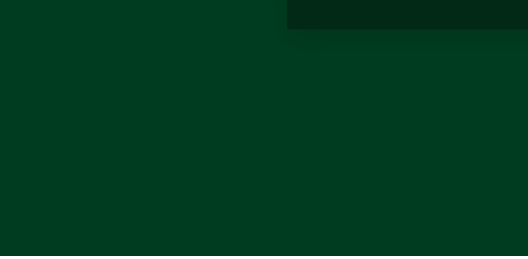
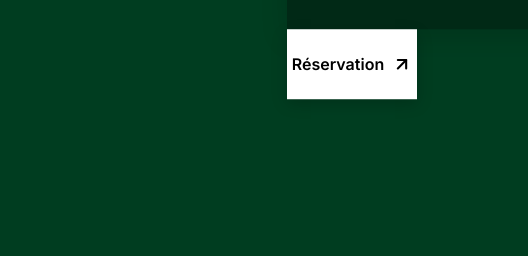
Before and after one commit to MTRYM/wbchr, a plain HTML site: page templates/index.html in a window 1280 px wide. Shown: the part 1471-1730 px from the top of the page, 0-528 px from the left. Drawn offline with Linux system fonts and the light colour scheme; grey boxes are pictures that could not be loaded.

Commit message:
Update index.html

```diff
--- a/templates/index.html
+++ b/templates/index.html
@@ -730,6 +730,38 @@
     z-index: 10;
 }
 
+.reservation-button-card {
+    position: absolute;
+    top: 100%; /* Positionne le haut du bouton au bas de la carte */
+    left: 0; /* Aligné à gauche de la carte */
+    width: 130px; /* Largeur fixe */
+    height: 70px; /* Hauteur fixe */
+    background-color: var(--white);
+    color: var(--black);
+    text-decoration: none;
+    display: flex;
+    align-items: center;
+    justify-content: center;
+    font-weight: 600;
+    text-align: center;
+    box-shadow: 0 5px 15px rgba(0,0,0,0.2);
+    transition: all 0.3s ease;
+    gap: 8px; /* Espace entre le texte et l'icône */
+}
+
+.reservation-button-card .arrow-icon {
+    stroke: var(--black);
+    transition: transform 0.3s ease;
+}
+
+.reservation-button-card:hover {
+    background-color: var(--grey-light);
+}
+
+.reservation-button-card:hover .arrow-icon {
+    transform: translate(3px, -3px);
+}
+
 .section1 .middle-card p {
     margin: 0;
     font-size: 1.0rem;
@@ -801,6 +833,13 @@
         </div>
         <div class="middle-card">
             <p>Lorem ipsum dolor sit amet, consectetur adipiscing elit. Etiam a mauris leo. Sed a odio metus. Integer in risus sit amet est vehicula accumsan. Nullam dignissim pellentesque erat vitae tincidunt. Aenean tincidunt pretium placerat. Proin porta blandit libero, in mollis felis pulvinar et. Morbi in volutpat sapien, vitae pellentesque nunc. Suspendisse finibus, tellus ac ultrices ullamcorper, nisi urna molestie odio, eget viverra nisi massa sit amet nibh. Donec nibh arcu.</p>
+            <a href="#" class="reservation-button-card">
+                Réservation
+                <svg xmlns="http://www.w3.org/2000/svg" width="20" height="20" viewBox="0 0 24 24" fill="none" stroke="currentColor" stroke-width="2.5" stroke-linecap="round" stroke-linejoin="round" class="arrow-icon">
+                    <line x1="7" y1="17" x2="17" y2="7"></line>
+                    <polyline points="7 7 17 7 17 17"></polyline>
+                </svg>
+            </a>
         </div>
         <div class="right">
             <img src="/static/assets/images/fleurs-et-pierres-aux-bougies-floues.jpg" alt="Massage-image" width="40"
```
